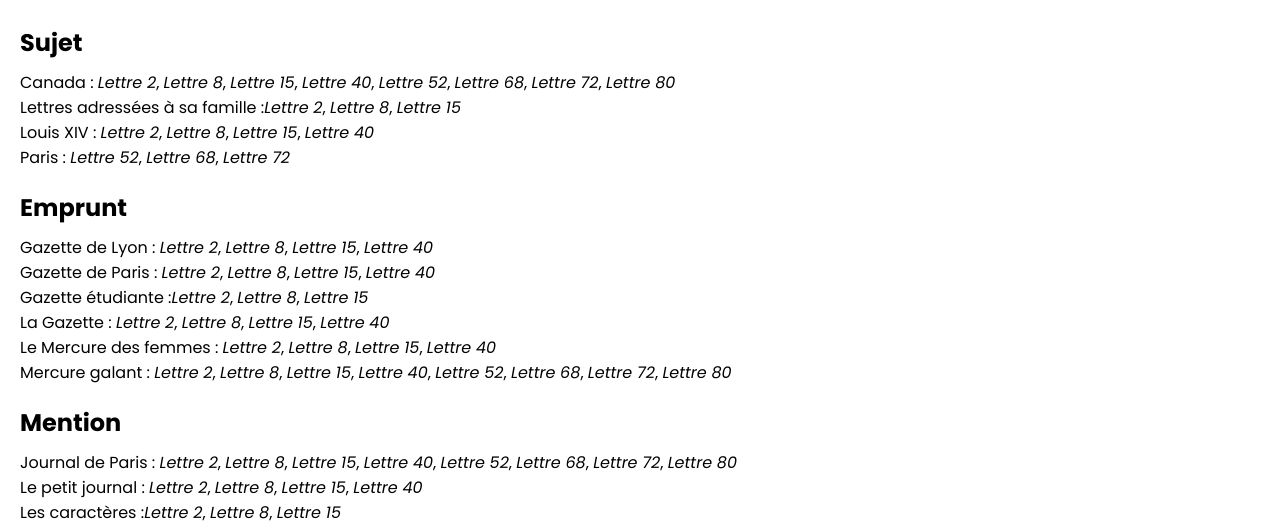
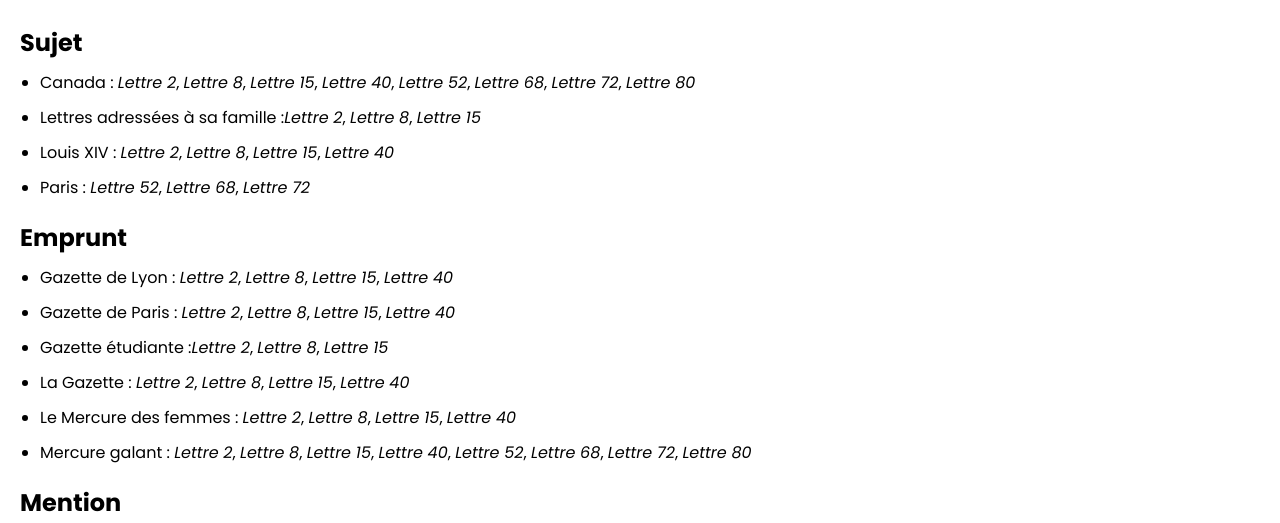
Before and after one commit to Eliotubs/Les-Lettres-Canadiennes, a plain HTML site: page Site/pages/annexes/index.html in a window 1280 px wide. Shown: the part 288-811 px from the top of the page. Drawn offline with Linux system fonts and the light colour scheme.

Commit message:
Update style-general.css

```diff
--- a/Site/style/style-general.css
+++ b/Site/style/style-general.css
@@ -857,6 +857,7 @@ td {
   background-color: rgba(216, 215, 215, 0.445);
 }
 
+
 /* //////////////////// */
 /* MENU>INDEX */
 /* //////////////////// */
@@ -869,11 +870,19 @@ td {
 .idx h1 {
   text-align: center;
   margin-top: 100px;
+  color: #000;
 }
 
 .idx h2 {
   margin-top: 20px;
   margin-bottom: 10px;
+}
+
+.idx li{
+  list-style-type: disc;
+  margin: 10px;
+  margin-left: 20px;
+
 }
 
 .idx a {
```
